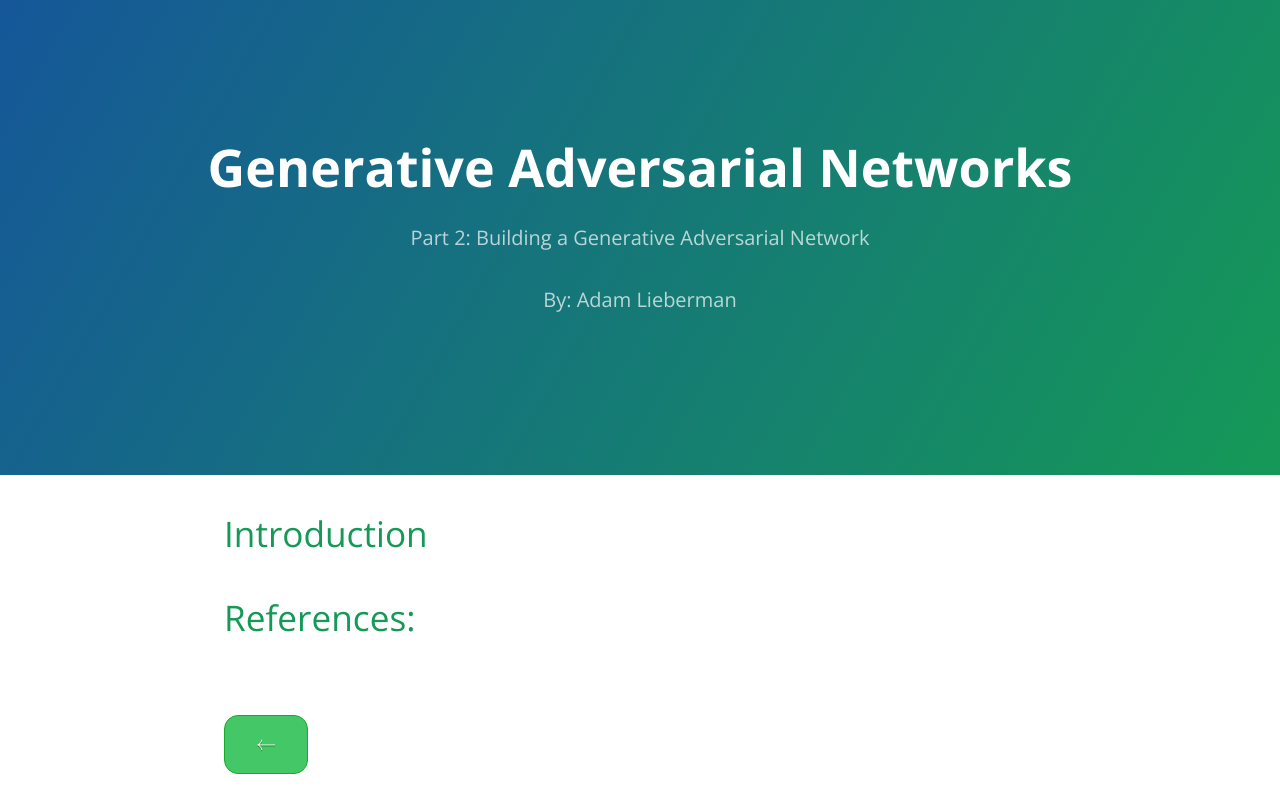
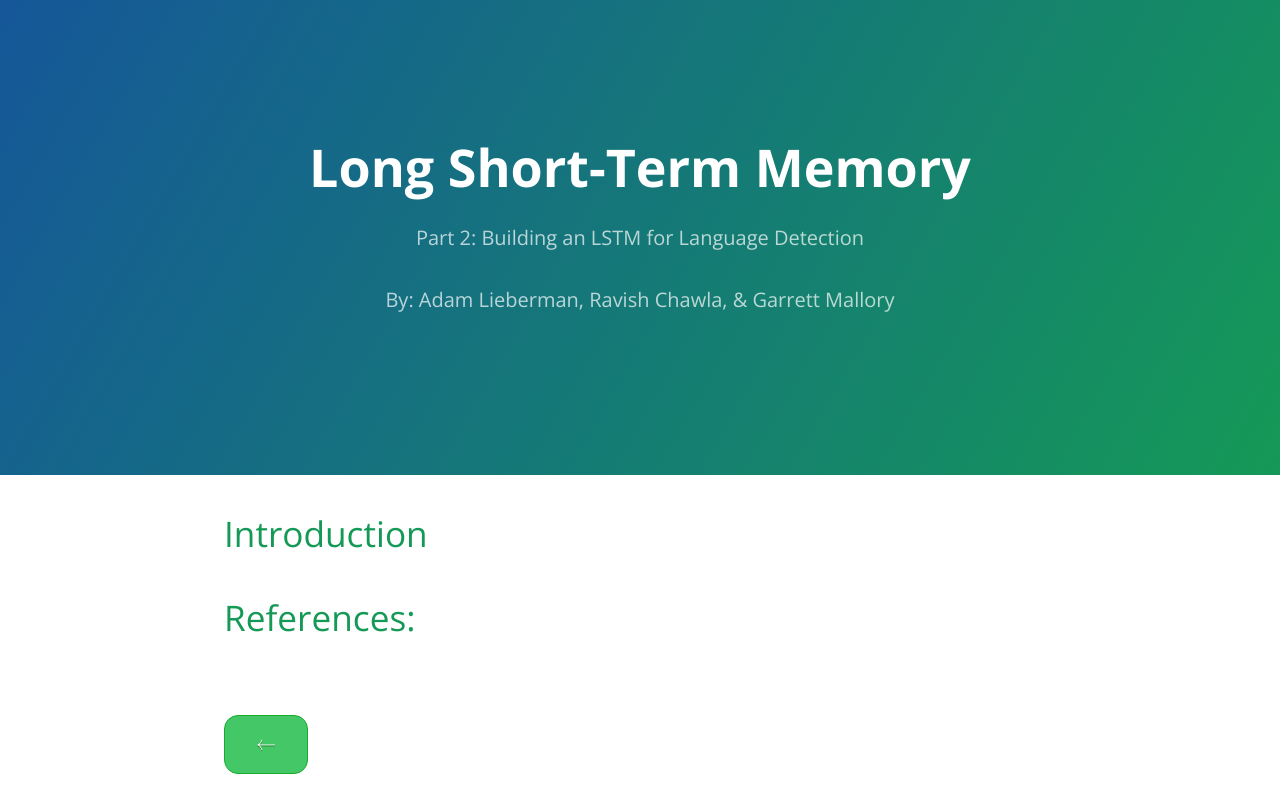
Before and after one commit to ad1m/Language_Detection, a website: page blog_html_files/main2.html in a window 1280 px wide. Drawn offline with nearby package versions, Linux system fonts and the light colour scheme; some packages are replaced by stand-ins of ours.

Commit message:
added new stuff

```diff
--- a/blog_html_files/main2.html
+++ b/blog_html_files/main2.html
@@ -31,9 +31,9 @@
     <section class="page-header">
       <br>
       <br>
-      <h1 class="project-name">Generative Adversarial Networks</h1>
-      <h2 class="project-tagline">Part 2: Building a Generative Adversarial Network</h2>
-      <h3 class="project-tagline">By: Adam Lieberman</h3>
+      <h1 class="project-name">Long Short-Term Memory</h1>
+      <h2 class="project-tagline">Part 2: Building an LSTM for Language Detection</h2>
+      <h3 class="project-tagline">By: Adam Lieberman, Ravish Chawla, & Garrett Mallory</h3>
       <br>
       <br>
       <!--<a href="#" class="btn">View on GitHub</a>
```
Also changed, not shown: images/sigmoid_repeat.png (added), 1 other file.
